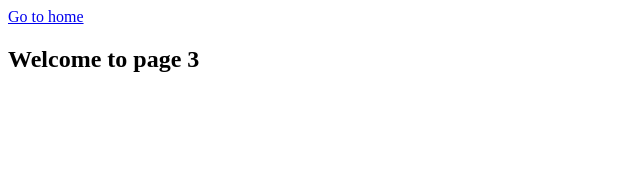
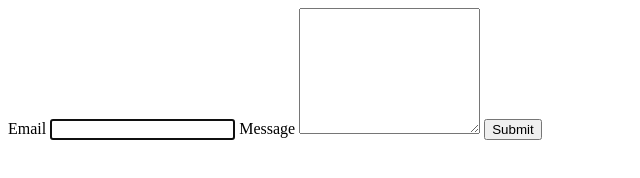
Before and after one commit to Arhangels1/goit-js-hw-09-proba-, a plain HTML site: page page-3.html in a window 1280 px wide. Shown: the whole page, without its empty margins (0-640 px from the left). Drawn offline with Linux system fonts and the light colour scheme.

Commit message:
Update page-3.html

```diff
--- a/page-3.html
+++ b/page-3.html
@@ -1,15 +1,27 @@
 <!DOCTYPE html>
 <html lang="en">
-  <head>
-    <meta charset="UTF-8" />
-    <meta http-equiv="X-UA-Compatible" content="IE=edge" />
-    <meta name="viewport" content="width=device-width, initial-scale=1.0" />
-    <title>Page 3</title>
-  </head>
-  <body>
-    <section>
-      <a href="./index.html">Go to home</a>
-      <h1>Welcome to page 3</h1>
-    </section>
-  </body>
+<head>
+    <meta charset="UTF-8">
+    <meta name="viewport" content="width=device-width, initial-scale=1.0">
+    <title>Form</title>
+
+  <script type="module" crossorigin src="/goit-js-hw-09/commonHelpers2.js"></script>
+  <link rel="modulepreload" crossorigin href="/goit-js-hw-09/assets/styles-a47092d1.js">
+  <link rel="stylesheet" href="/goit-js-hw-09/assets/styles-50a04b05.css">
+</head>
+<body>
+    <form class="feedback-form" autocomplete="off">
+        <label>
+            Email
+            <input type="email" name="email" autofocus />
+        </label>
+        <label>
+            Message
+            <textarea name="message" rows="8"></textarea>
+        </label>
+        <button type="submit">Submit</button>
+    </form>
+
+
+</body>
 </html>
```
